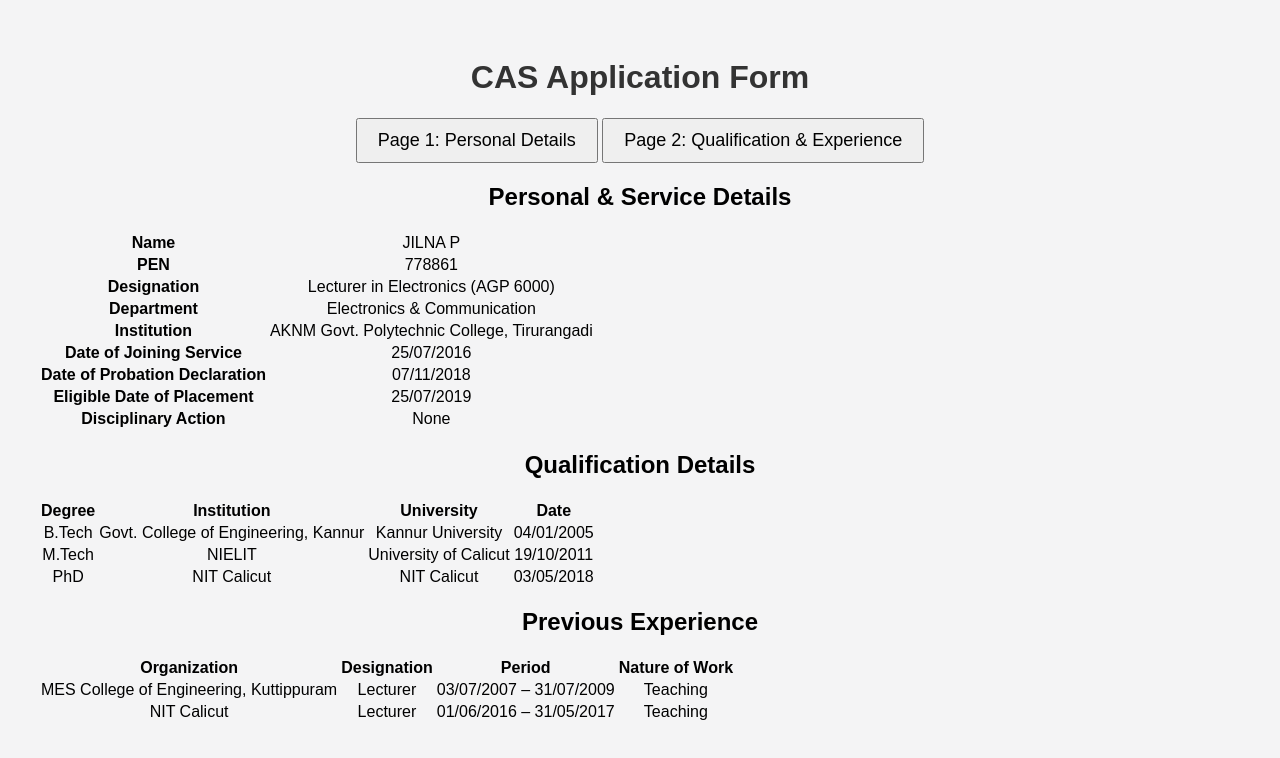
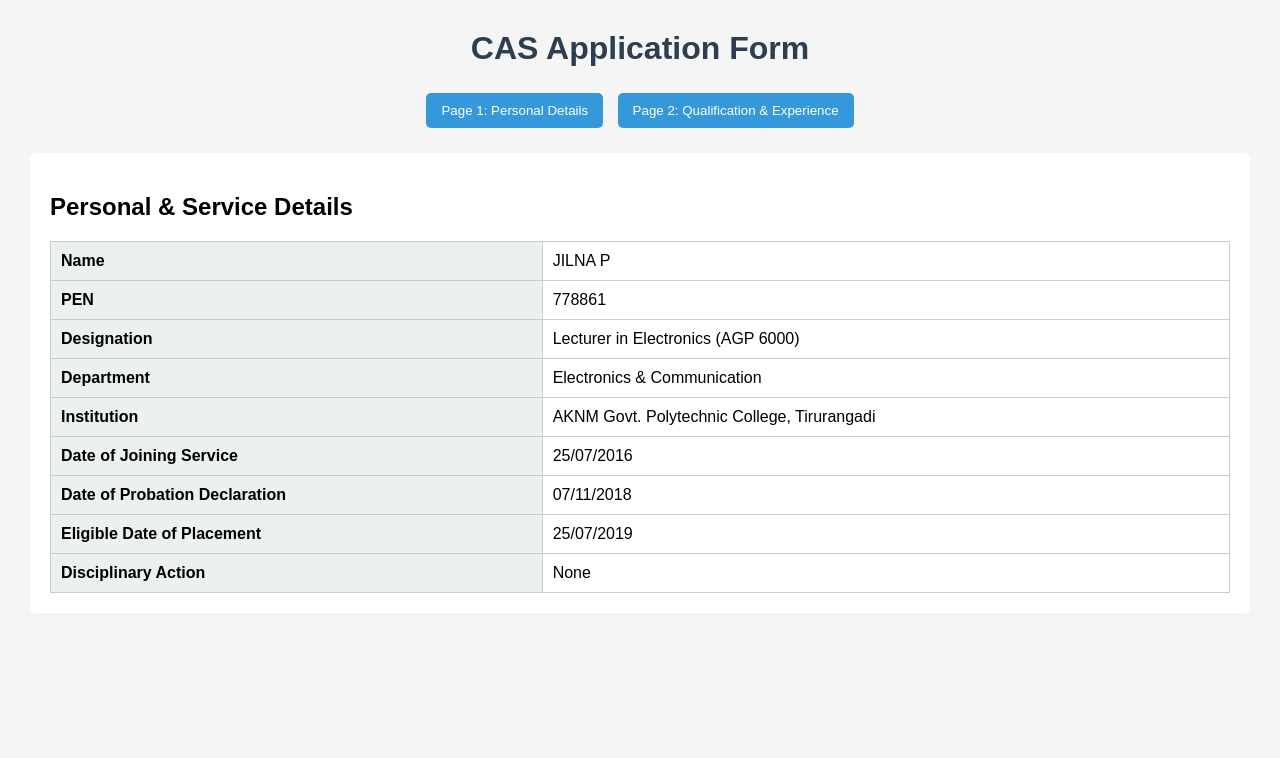
Before and after one commit to jilnapayingat/jilnapayingat.github.io, a plain HTML site: page index.html in a window 1280 px wide. Drawn offline with Linux system fonts and the light colour scheme.

Commit message:
Update style.css

```diff
--- a/style.css
+++ b/style.css
@@ -1,16 +1,56 @@
 body {
     font-family: Arial, sans-serif;
-    background-color: #f4f4f5;
-    text-align: center;
-    padding: 30px;
+    margin: 30px;
+    background-color: #f5f5f5;
 }
 
 h1 {
-    color: #333;
+    text-align: center;
+    color: #2c3e50;
+}
+
+.nav-buttons {
+    text-align: center;
+    margin-bottom: 20px;
 }
 
 button {
-    padding: 10px 20px;
-    font-size: 18px;
+    padding: 10px 15px;
+    margin: 5px;
     cursor: pointer;
+    background-color: #3498db;
+    color: white;
+    border: none;
+    border-radius: 5px;
 }
+
+button:hover {
+    background-color: #2980b9;
+}
+
+.page {
+    display: none;
+    background: white;
+    padding: 20px;
+    border-radius: 5px;
+}
+
+.page.active {
+    display: block;
+}
+
+table {
+    width: 100%;
+    border-collapse: collapse;
+    margin-top: 15px;
+}
+
+th, td {
+    border: 1px solid #ccc;
+    padding: 10px;
+}
+
+th {
+    background-color: #ecf0f1;
+    text-align: left;
+}
```
